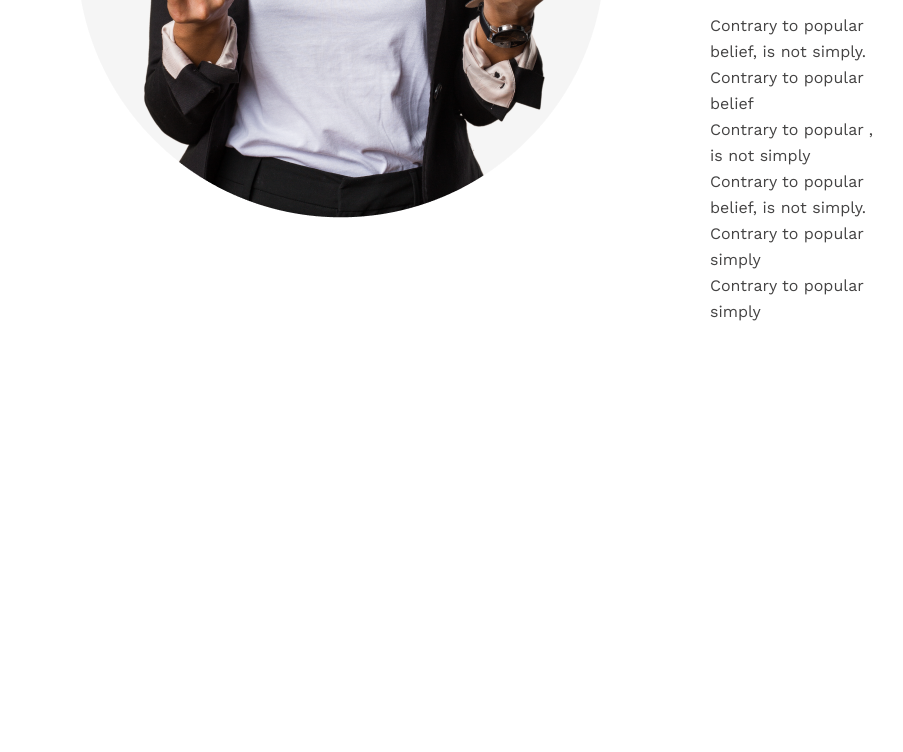
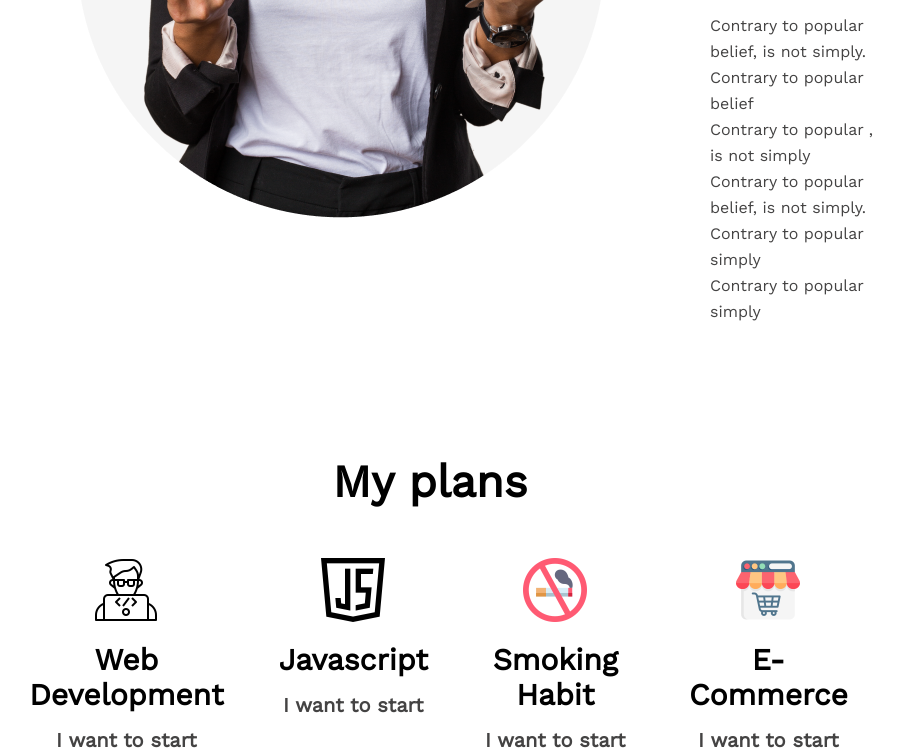
Before and after one commit to Nafiz-Al-Turabi/new-year-new-me, a plain HTML site: page index.html in a window 1280 px wide. Shown: the part 1539-2291 px from the top of the page, without its empty margins (210-1113 px from the left). Before the commit the page ends 1994 px from the top, so only its background shows below. Drawn offline with nearby package versions, Linux system fonts and the light colour scheme.

Commit message:
4th commit of plans section

```diff
--- a/css/style.css
+++ b/css/style.css
@@ -31,7 +31,8 @@ header {
     color: #fff;
     line-height: 26px;
 }
-.banner-btn{
+
+.banner-btn {
     color: #005FAC;
     font-size: 20px;
     font-weight: 600px;
@@ -43,30 +44,57 @@ header {
     border: none;
 
 }
+
 /* non-success section styles */
-.non-success{
+.non-success {
     display: flex;
     align-items: center;
     margin: 130px 264px;
 }
-.non-success-heading-and-description{
+
+.non-success-heading-and-description {
     margin-top: 87px;
     margin-left: 87px;
 }
 
-.non-success-heading{
+.non-success-heading {
     color: #151414;
     font-size: 40px;
     font-weight: 700;
     line-height: 47px;
     margin-bottom: 24px;
 }
-.non-success-description{
+
+.non-success-description {
     color: #444343;
     margin-bottom: 16px;
-    line-height:26px ;
+    line-height: 26px;
 }
-.non-success-points{
+
+.non-success-points {
     color: #444343;
     line-height: 26px;
 }
+
+/* my plans section style  */
+.plan-heading {
+    text-align: center;
+    font-weight: 700;
+    font-size: 30px;
+    margin-bottom: 50px;
+}
+.plan-programs{
+    display: flex;
+    justify-content: center;
+    justify-content: space-evenly;
+    margin: 0 200px;
+    text-align: center;
+}
+.plan-programs h3{
+    font-size: 30px;
+    margin: 16px 16px;
+}
+.plan-programs h4{
+    color: #444343;
+    font-size: 20px;
+}
--- a/index.html
+++ b/index.html
@@ -46,6 +46,33 @@
                 </div>
             </div>
         </section>
+        <!-- my plan section  -->
+        <section>
+            <div class="plan-heading">
+                <h1>My plans</h1>
+            </div>
+            <div class="plan-programs">
+                <div>
+                    <img src="/images/icons/web1.png" height="64px" alt="">
+                    <h3>Web Development</h3>
+                    <h4>I want to start</h4>
+                </div>
+                <div>
+                    <img src="/images/icons/java-script.png" height="64px" alt="">
+                    <h3>Javascript</h3>
+                    <h4>I want to start</h4>
+                </div><div>
+                    <img src="/images/icons/no-smoking.png" height="64px" alt="">
+                    <h3>Smoking Habit</h3>
+                    <h4>I want to start</h4>
+                </div><div>
+                    <img src="/images/icons/online-shop.png" height="64px" alt="">
+                    <h3>E-Commerce</h3>
+                    <h4>I want to start</h4>
+                </div>
+            </div>
+        </section>
+        <!-- advice section  -->
     </main>
 </body>
 
```
Also changed, not shown: images/icons/java-script.png (added), images/icons/no-smoking.png (added), images/icons/online-shop.png (added), images/icons/web1.png (added).
